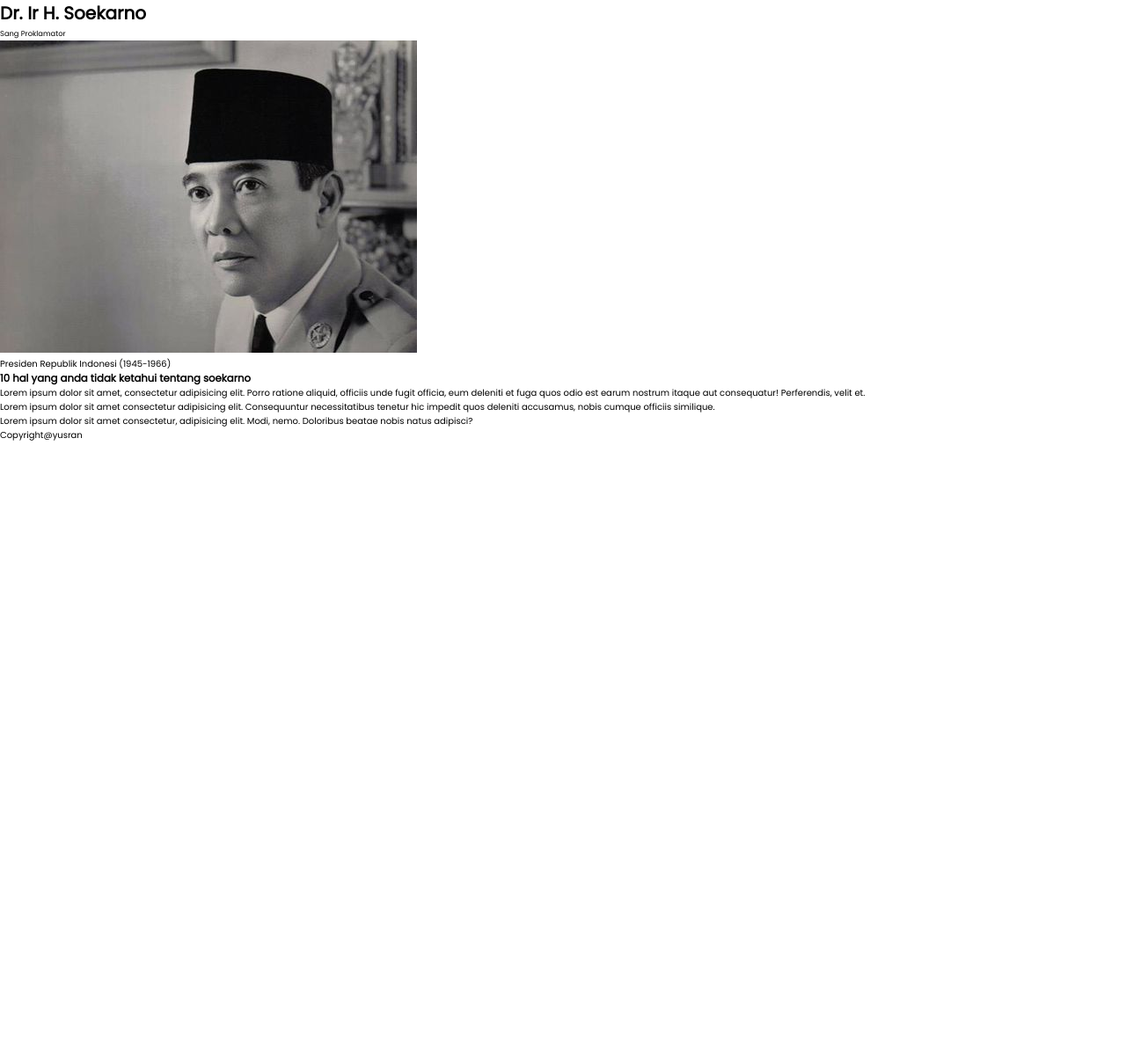
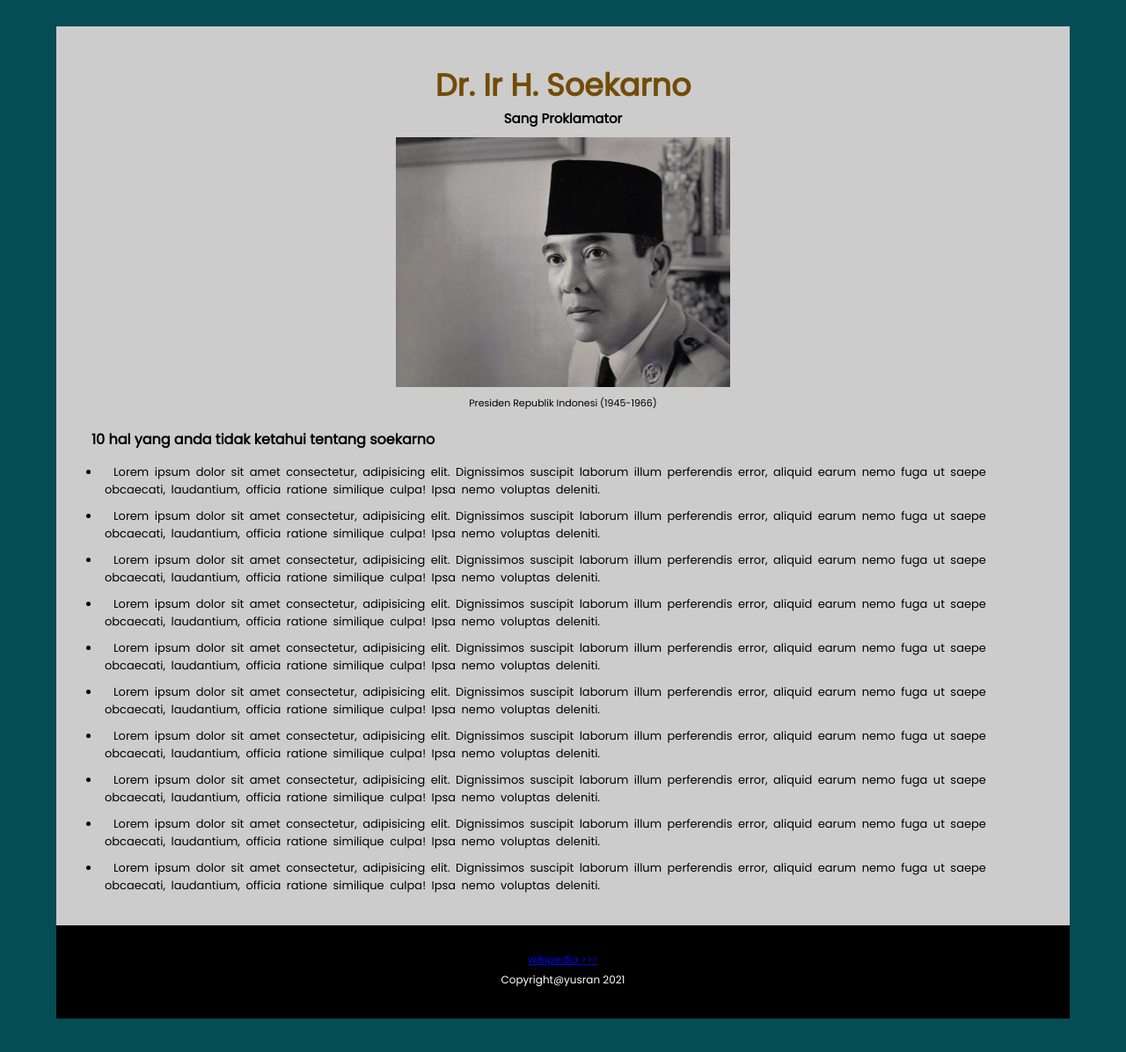
Before and after one commit to yusranjonjo/projek-html-css, a plain HTML site: page index.html in a window 1280 px wide. Shown: the whole page at 88% size. Before the commit the page ends 800 px from the top, so only its background shows below. Drawn offline with Linux system fonts and the light colour scheme.

Commit message:
5. selesai... tinggal memasukan isi dari biografi

```diff
--- a/index.html
+++ b/index.html
@@ -15,26 +15,62 @@
 			<h1 class="h1">Dr. Ir H. Soekarno</h1>
 			<small>Sang Proklamator</small>
 		</header>
-		<div>
-			<img src="./img/soekarno.jpg" alt="soekarno">
+		<div class="hero">
+			<img src="./img/soekarno.jpg" width="80%" alt="soekarno">
 			<p>Presiden Republik Indonesi (1945-1966)</p>
 		</div>
 		<div class="main">
-			<h3>10 hal yang anda tidak ketahui tentang soekarno</h3>
+			<h3 class="h3">10 hal yang anda tidak ketahui tentang soekarno</h3>
 			<div class="isi-biografi">
-				<p>Lorem ipsum dolor sit amet, consectetur adipisicing elit. Porro ratione aliquid, officiis unde fugit
-					officia, eum deleniti et fuga quos odio est earum nostrum itaque aut consequatur! Perferendis, velit
-					et.</p>
-				<p>Lorem ipsum dolor sit amet consectetur adipisicing elit. Consequuntur necessitatibus tenetur hic
-					impedit quos deleniti accusamus, nobis cumque officiis similique.</p>
-				<p>Lorem ipsum dolor sit amet consectetur, adipisicing elit. Modi, nemo. Doloribus beatae nobis natus
-					adipisci?</p>
+				<ul>
+					<li>Lorem ipsum dolor sit amet consectetur, adipisicing elit. Dignissimos suscipit laborum illum
+						perferendis error, aliquid earum nemo fuga ut saepe obcaecati, laudantium, officia ratione
+						similique culpa! Ipsa nemo voluptas deleniti.
+					</li>
+					<li>Lorem ipsum dolor sit amet consectetur, adipisicing elit. Dignissimos suscipit laborum illum
+						perferendis error, aliquid earum nemo fuga ut saepe obcaecati, laudantium, officia ratione
+						similique culpa! Ipsa nemo voluptas deleniti.
+					</li>
+					<li>Lorem ipsum dolor sit amet consectetur, adipisicing elit. Dignissimos suscipit laborum illum
+						perferendis error, aliquid earum nemo fuga ut saepe obcaecati, laudantium, officia ratione
+						similique culpa! Ipsa nemo voluptas deleniti.
+					</li>
+					<li>Lorem ipsum dolor sit amet consectetur, adipisicing elit. Dignissimos suscipit laborum illum
+						perferendis error, aliquid earum nemo fuga ut saepe obcaecati, laudantium, officia ratione
+						similique culpa! Ipsa nemo voluptas deleniti.
+					</li>
+					<li>Lorem ipsum dolor sit amet consectetur, adipisicing elit. Dignissimos suscipit laborum illum
+						perferendis error, aliquid earum nemo fuga ut saepe obcaecati, laudantium, officia ratione
+						similique culpa! Ipsa nemo voluptas deleniti.
+					</li>
+					<li>Lorem ipsum dolor sit amet consectetur, adipisicing elit. Dignissimos suscipit laborum illum
+						perferendis error, aliquid earum nemo fuga ut saepe obcaecati, laudantium, officia ratione
+						similique culpa! Ipsa nemo voluptas deleniti.
+					</li>
+					<li>Lorem ipsum dolor sit amet consectetur, adipisicing elit. Dignissimos suscipit laborum illum
+						perferendis error, aliquid earum nemo fuga ut saepe obcaecati, laudantium, officia ratione
+						similique culpa! Ipsa nemo voluptas deleniti.
+					</li>
+					<li>Lorem ipsum dolor sit amet consectetur, adipisicing elit. Dignissimos suscipit laborum illum
+						perferendis error, aliquid earum nemo fuga ut saepe obcaecati, laudantium, officia ratione
+						similique culpa! Ipsa nemo voluptas deleniti.
+					</li>
+					<li>Lorem ipsum dolor sit amet consectetur, adipisicing elit. Dignissimos suscipit laborum illum
+						perferendis error, aliquid earum nemo fuga ut saepe obcaecati, laudantium, officia ratione
+						similique culpa! Ipsa nemo voluptas deleniti.
+					</li>
+					<li>Lorem ipsum dolor sit amet consectetur, adipisicing elit. Dignissimos suscipit laborum illum
+						perferendis error, aliquid earum nemo fuga ut saepe obcaecati, laudantium, officia ratione
+						similique culpa! Ipsa nemo voluptas deleniti.
+					</li>
+				</ul>
 			</div>
 		</div>
-		<footer class="footer">
-			<p>Copyright@yusran</p>
-			<footer>
 	</div>
+	<footer class="footer">
+		<p class="link-wiki"><a href="https://id.wikipedia.org/wiki/Soekarno" target="_blank">wikipedia >>></a></p>
+		<p class="copyright">Copyright@yusran 2021</p>
+		<footer>
 </body>
 
 </html>
--- a/style.css
+++ b/style.css
@@ -8,8 +8,90 @@ box-sizing: border-box;
 
 :root{
 font: 10px 'poppins', sans-serif;
+--bg-body: #054c55;
+--bg-container: #ccc;
+--color-header: #724c06;
+--bg-footer: #000;
+}
+
+body {
+    background: var(--bg-body);
 }
 
 .container {
 width: 90%;
+min-height: 100%;
+margin: 30px auto 0 auto;
+padding: 30px 20px 0 20px;
+background: var(--bg-container);
+display: grid;
+grid-template-columns: repeat(auto-fit, minmax(1fr, 1fr));
+place-items: center;
 }
+
+.header {
+    padding: 10px;
+    font-weight: bold;
+    display: grid;
+    place-items: center;
+}
+
+.header .h1 {
+    text-align: center;
+    color: var(--color-header);
+    font-size: 3.5rem;
+}
+
+.header small{
+    font-size: 1.5rem;
+    text-align: center;
+}
+
+.hero {
+    display: grid;
+    place-items: center;
+    gap: 10px;
+}
+
+.hero p {
+    font-size: 1.1rem;
+}
+
+.main .h3 {
+    padding: 20px;
+    font-size: 1.6rem;
+}
+
+.isi-biografi ul {
+    margin: -40px 0 0 0;
+    padding: 30px;
+}
+.isi-biografi ul li {
+    padding: 5px;
+    text-align: left;
+    text-indent: 10px;
+    word-spacing: 3px;
+    font-size: 1.3rem;
+}
+
+.main p {
+    font-size: 1.5rem;
+}
+
+.footer {
+width: 90%;
+margin: 0 auto 50px auto;
+padding: 30px 20px 30px 20px;
+background: var(--bg-footer);
+display: grid;
+grid-template-columns: repeat(auto-fit, minmax(1fr, 1fr));
+place-items: center;
+gap: 5px;
+}
+
+.footer p {
+    font-size: 1.2rem;
+}
+.footer .copyright {
+color: #fff;
+}
```
